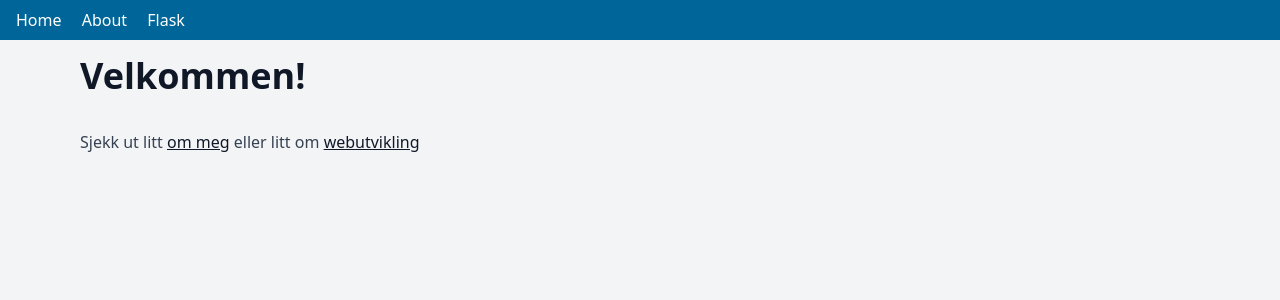
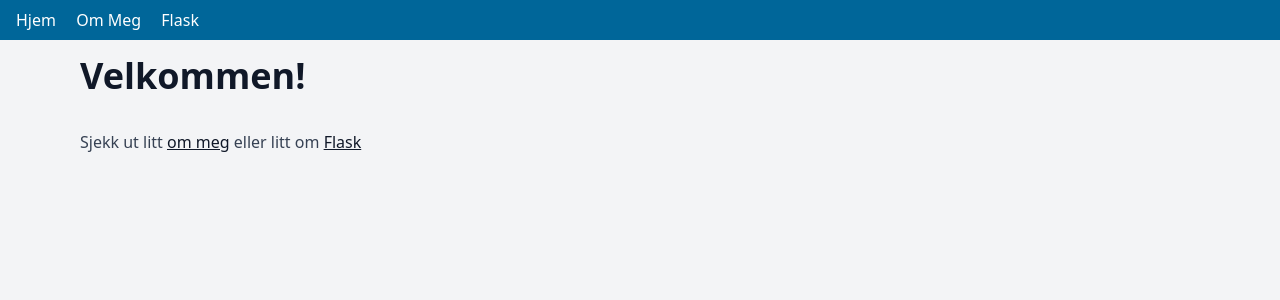
Before and after one commit to Birgis/webapp, a Flask app: page / in a window 1280 px wide. Shown: the top 300 px of the page. Run offline with Flask 3, Linux system fonts and the light colour scheme; style sheets or scripts are compiled from the project's sources; some libraries are stand-ins or nearby versions.

Commit message:
Forandret til norsk tittel på sidene

```diff
--- a/templates/about.html
+++ b/templates/about.html
@@ -1,6 +1,6 @@
 {% extends "base.html" %}
 
-{% block title %}About Me{% endblock %}
+{% block title %}Om meg{% endblock %}
 
 {% block content %}
 <h1>Om meg</h1>
--- a/templates/base.html
+++ b/templates/base.html
@@ -13,8 +13,8 @@
     </head>
     <body class="bg-gray-100 dark:bg-gray-900 text-gray-900 dark:text-gray-100">
         <div class="header">
-            <a href="/" class="nav_link">Home</a>
-            <a href="/about" class="nav_link">About</a>
+            <a href="/" class="nav_link">Hjem</a>
+            <a href="/about" class="nav_link">Om Meg</a>
             <a href="/flask" class="nav_link">Flask</a>
         </div>
         <div class="content prose dark:prose-invert">
--- a/templates/index.html
+++ b/templates/index.html
@@ -1,8 +1,8 @@
 {% extends "base.html" %}
 
-{% block title %}Index{% endblock %}
+{% block title %}Hjem{% endblock %}
 
 {% block content %}
 <h1>Velkommen!</h1>
-<p>Sjekk ut litt <a href="{{ url_for('about') }}">om meg</a> eller litt om <a href="{{ url_for('flask') }}">webutvikling</a></p>
+<p>Sjekk ut litt <a href="{{ url_for('about') }}">om meg</a> eller litt om <a href="{{ url_for('flask') }}">Flask</a></p>
 {% endblock %}
```
